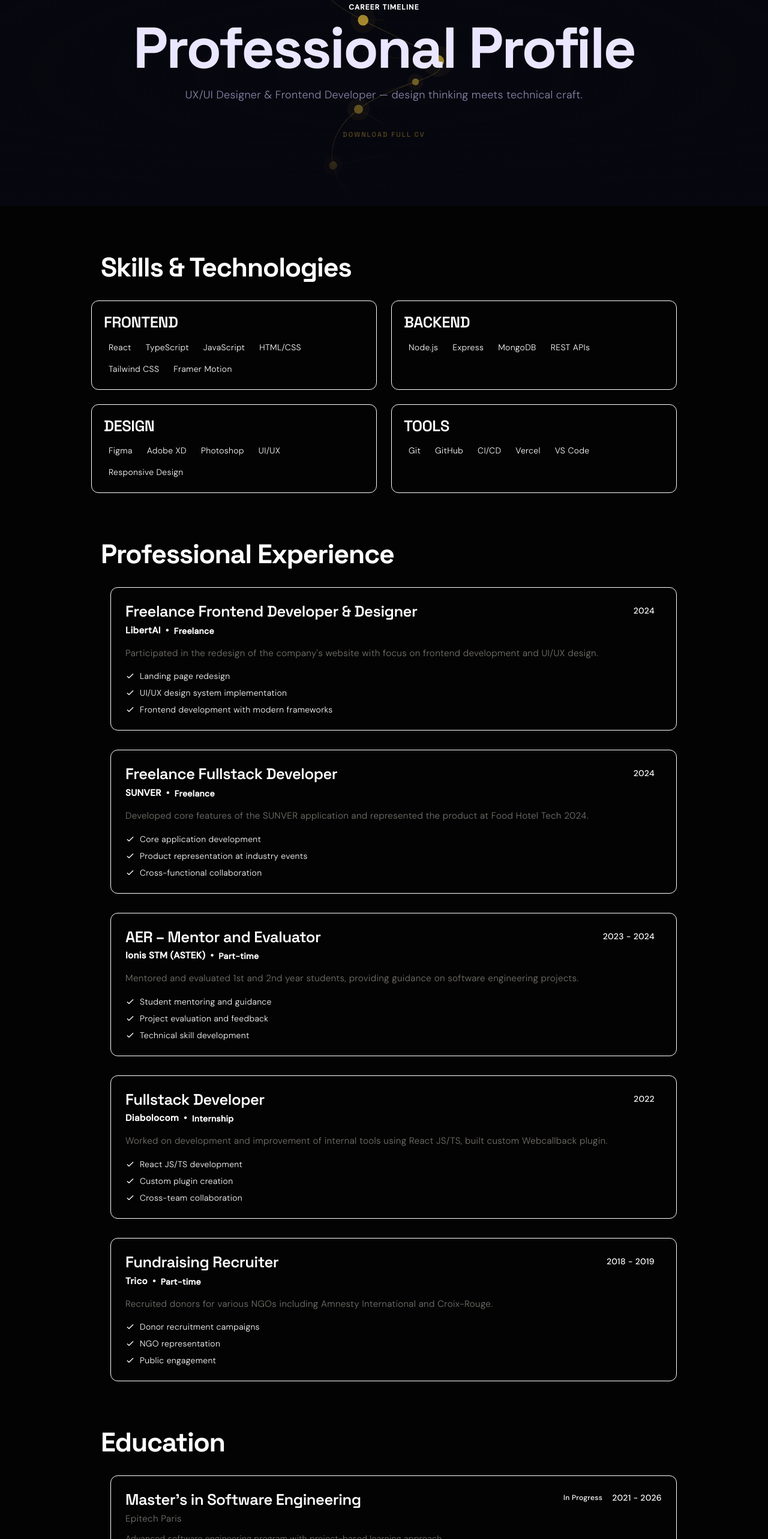
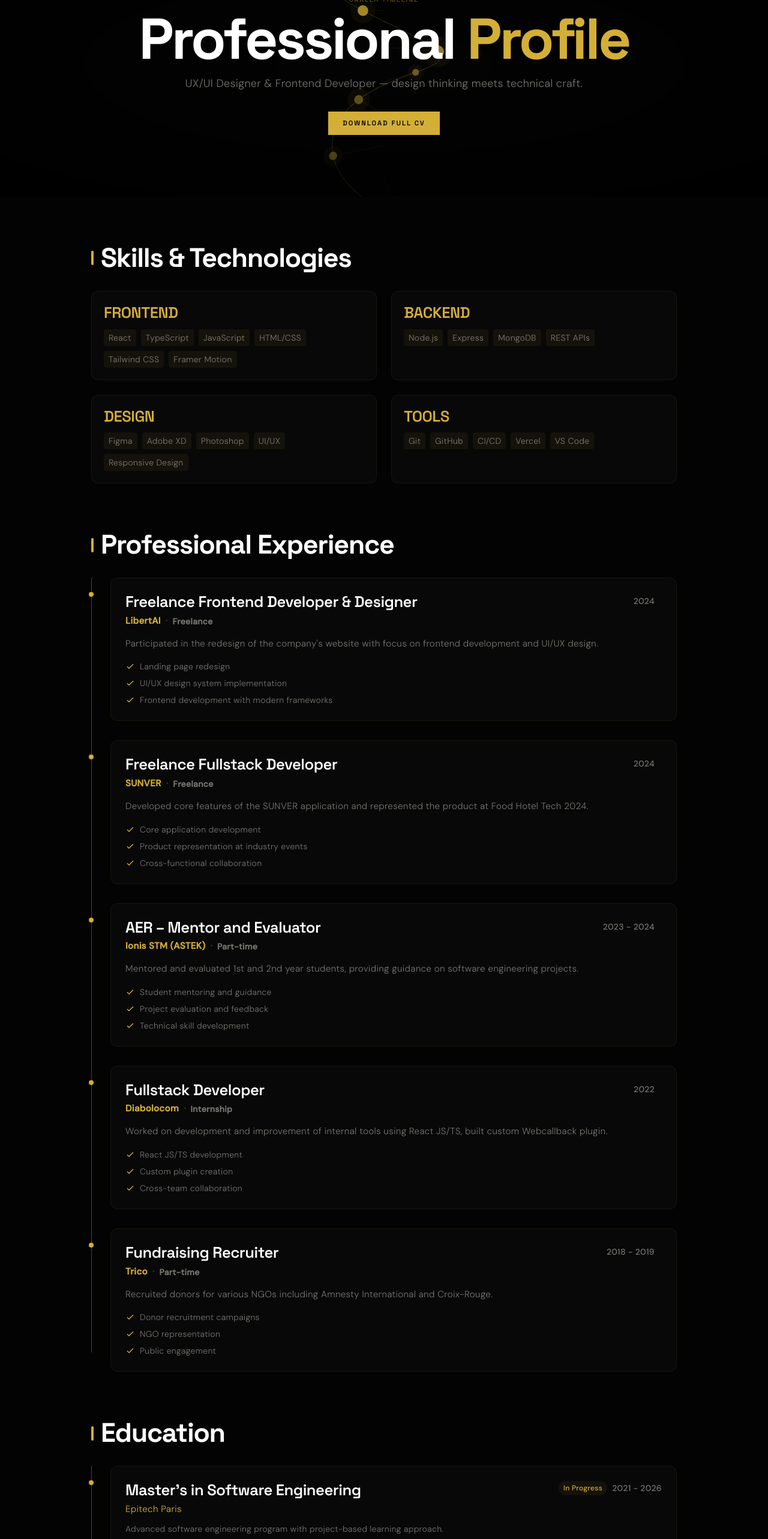
Before and after one commit to Tomi-Tom/Tomfolio, a React (Vite) app: page /resume in a window 1280 px wide. Shown: the part 160-2726 px from the top of the page at 60% size. Built offline with nearby package versions, Linux system fonts and the light colour scheme.

Commit message:
style: rework Resume page to Void & Gold design

```diff
--- a/src/pages/Resume.tsx
+++ b/src/pages/Resume.tsx
@@ -1,8 +1,7 @@
 import { ReactElement } from 'react'
 import { motion } from 'framer-motion'
-import Layout from '../components/Layout'
+import { PageLayout } from '../layouts/PageLayout'
 import CV_file from '../assets/CV_TOM BARITEAU-PETER_EN.pdf'
-import Button from '../components/Custom/Button'
 import SceneResume from '../components/Three/SceneResume'
 
 export default function Resume(): ReactElement {
@@ -152,17 +151,17 @@ export default function Resume(): ReactElement {
   }
 
   return (
-    <Layout>
+    <PageLayout>
       {/* ── Three.js Hero ── */}
-      <section className="relative h-[55vh] min-h-[400px] flex items-center justify-center overflow-hidden" style={{ background: '#07070F' }}>
+      <section className="relative h-[55vh] min-h-[400px] flex items-center justify-center overflow-hidden" style={{ background: 'var(--color-void)' }}>
         <SceneResume />
         <div
           className="absolute inset-0 pointer-events-none"
-          style={{ background: 'radial-gradient(ellipse 70% 60% at 50% 50%, transparent 20%, rgba(7,7,15,0.75) 100%)', zIndex: 1 }}
+          style={{ background: 'radial-gradient(ellipse 70% 60% at 50% 50%, transparent 20%, rgba(0,0,0,0.75) 100%)', zIndex: 1 }}
         />
         <div
           className="absolute bottom-0 left-0 right-0 h-32 pointer-events-none"
-          style={{ background: 'linear-gradient(to bottom, transparent, #07070F)', zIndex: 2 }}
+          style={{ background: 'linear-gradient(to bottom, transparent, var(--color-void))', zIndex: 2 }}
         />
         <motion.div
           className="relative text-center px-6 z-10"
@@ -170,52 +169,51 @@ export default function Resume(): ReactElement {
           animate={{ opacity: 1, y: 0 }}
           transition={{ type: 'spring', stiffness: 80, damping: 16, delay: 0.2 }}
         >
-          <div className="text-xs font-semibold text-text-tertiary uppercase tracking-widest mb-3">Career Timeline</div>
-          <h1 className="mb-4 font-bold syne-display" style={{ fontSize: 'clamp(2.8rem, 8vw, 6rem)', color: '#EAE6FF' }}>
-            Professional <span className="brand-tt">Profile</span>
+          <div className="section-label mb-3">Career Timeline</div>
+          <h1 className="mb-4 font-bold display-text" style={{ fontSize: 'clamp(2.8rem, 8vw, 6rem)' }}>
+            Professional <span className="text-gold">Profile</span>
           </h1>
-          <p className="mx-auto max-w-2xl text-lg leading-relaxed mb-8" style={{ color: '#8A85AA' }}>
+          <p className="mx-auto max-w-2xl text-lg leading-relaxed mb-8 text-secondary">
             UX/UI Designer &amp; Frontend Developer — design thinking meets technical craft.
           </p>
           <motion.div whileHover={{ scale: 1.05 }} whileTap={{ scale: 0.95 }}>
-            <Button onClick={handleDownloadCV} variant="primary">
+            <button onClick={handleDownloadCV} className="btn-gold">
               Download Full CV
-            </Button>
+            </button>
           </motion.div>
         </motion.div>
       </section>
 
-      <div className="bg-canvas">
+      <div style={{ background: 'var(--color-void)' }}>
         <motion.div
           className="container max-w-5xl mx-auto px-6 py-20"
           variants={containerVariants}
           initial="hidden"
           animate="visible"
         >
-          {/* spacer — header now in hero */}
-
           {/* Skills Overview */}
           <motion.section className="mb-20" variants={itemVariants}>
-            <h2 className="mb-8 text-2xl font-bold text-text-primary flex items-center gap-3">
-              <div className="w-1 h-6 gradient-primary rounded-full" />
+            <h2 className="mb-8 text-2xl font-bold text-white flex items-center gap-3">
+              <div className="w-1 h-6 rounded-full" style={{ background: 'var(--color-gold)' }} />
               Skills & Technologies
             </h2>
             <div className="grid grid-cols-1 sm:grid-cols-2 gap-6">
               {skills.map((skillGroup, index) => (
                 <motion.div
                   key={index}
-                  className="surface-elevated rounded-xl p-5 border border-text-tertiary/10"
+                  className="void-panel rounded-xl p-5"
                   whileHover={{ y: -4 }}
                   transition={{ type: 'spring', stiffness: 300, damping: 30 }}
                 >
-                  <h3 className="text-sm font-bold text-accent mb-3 uppercase tracking-wider">
+                  <h3 className="text-sm font-bold text-gold mb-3 uppercase tracking-wider">
                     {skillGroup.category}
                   </h3>
                   <div className="flex flex-wrap gap-2">
                     {skillGroup.items.map((skill, i) => (
                       <span
                         key={i}
-                        className="text-sm text-text-secondary px-2 py-1 bg-canvas rounded"
+                        className="text-sm px-2 py-1 rounded"
+                        style={{ color: 'var(--color-text-secondary)', background: 'var(--color-gold-ghost)' }}
                       >
                         {skill}
                       </span>
@@ -228,13 +226,13 @@ export default function Resume(): ReactElement {
 
           {/* Experience */}
           <motion.section className="mb-20" variants={itemVariants}>
-            <h2 className="mb-8 text-2xl font-bold text-text-primary flex items-center gap-3">
-              <div className="w-1 h-6 gradient-primary rounded-full" />
+            <h2 className="mb-8 text-2xl font-bold text-white flex items-center gap-3">
+              <div className="w-1 h-6 rounded-full" style={{ background: 'var(--color-gold)' }} />
               Professional Experience
             </h2>
             <div className="space-y-8 relative">
               {/* Timeline line */}
-              <div className="absolute left-0 top-0 bottom-0 w-px bg-accent/20 hidden md:block" />
+              <div className="absolute left-0 top-0 bottom-0 w-px hidden md:block" style={{ background: 'var(--color-gold-dim)' }} />
 
               {experiences.map((exp, index) => (
                 <motion.div
@@ -243,36 +241,39 @@ export default function Resume(): ReactElement {
                   variants={itemVariants}
                 >
                   {/* Timeline dot */}
-                  <div className="absolute left-[-4px] top-6 w-2 h-2 rounded-full bg-accent hidden md:block" />
+                  <div className="absolute left-[-4px] top-6 w-2 h-2 rounded-full hidden md:block" style={{ background: 'var(--color-gold)' }} />
 
-                  <div className="surface-elevated rounded-xl p-6 border border-text-tertiary/10">
+                  <div className="void-panel rounded-xl p-6">
                     {/* Header row */}
                     <div className="flex flex-col sm:flex-row sm:items-start sm:justify-between gap-2 mb-3">
                       <div>
-                        <h3 className="text-xl font-bold text-text-primary mb-1">
+                        <h3 className="text-xl font-bold text-white mb-1">
                           {exp.role}
                         </h3>
-                        <div className="flex items-center gap-2 text-accent font-semibold">
+                        <div className="flex items-center gap-2 text-gold font-semibold">
                           <span>{exp.company}</span>
-                          <span className="text-text-tertiary">•</span>
-                          <span className="text-sm text-text-secondary">{exp.type}</span>
+                          <span className="text-dim">·</span>
+                          <span className="text-sm text-secondary">{exp.type}</span>
                         </div>
                       </div>
-                      <span className="text-sm font-medium text-text-secondary bg-canvas px-3 py-1 rounded-full whitespace-nowrap">
+                      <span
+                        className="text-sm font-medium px-3 py-1 rounded-full whitespace-nowrap"
+                        style={{ color: 'var(--color-text-secondary)', background: 'var(--color-void-surface)' }}
+                      >
                         {exp.period}
                       </span>
                     </div>
 
                     {/* Description */}
-                    <p className="text-text-secondary mb-4 leading-relaxed">
+                    <p className="text-secondary mb-4 leading-relaxed">
                       {exp.description}
                     </p>
 
                     {/* Achievements */}
                     <div className="space-y-2">
                       {exp.achievements.map((achievement, i) => (
-                        <div key={i} className="flex items-start gap-2 text-sm text-text-secondary">
-                          <svg className="w-4 h-4 mt-0.5 text-accent flex-shrink-0" fill="none" viewBox="0 0 24 24" stroke="currentColor">
+                        <div key={i} className="flex items-start gap-2 text-sm text-secondary">
+                          <svg className="w-4 h-4 mt-0.5 flex-shrink-0 text-gold" fill="none" viewBox="0 0 24 24" stroke="currentColor">
                             <path strokeLinecap="round" strokeLinejoin="round" strokeWidth={2} d="M5 13l4 4L19 7" />
                           </svg>
                           <span>{achievement}</span>
@@ -287,13 +288,13 @@ export default function Resume(): ReactElement {
 
           {/* Education */}
           <motion.section className="mb-20" variants={itemVariants}>
-            <h2 className="mb-8 text-2xl font-bold text-text-primary flex items-center gap-3">
-              <div className="w-1 h-6 gradient-secondary rounded-full" />
+            <h2 className="mb-8 text-2xl font-bold text-white flex items-center gap-3">
+              <div className="w-1 h-6 rounded-full" style={{ background: 'var(--color-gold)' }} />
               Education
             </h2>
             <div className="space-y-6 relative">
               {/* Timeline line */}
-              <div className="absolute left-0 top-0 bottom-0 w-px bg-accent/20 hidden md:block" />
+              <div className="absolute left-0 top-0 bottom-0 w-px hidden md:block" style={{ background: 'var(--color-gold-dim)' }} />
 
               {education.map((edu, index) => (
                 <motion.div
@@ -302,30 +303,32 @@ export default function Resume(): ReactElement {
                   variants={itemVariants}
                 >
                   {/* Timeline dot */}
-                  <div className="absolute left-[-4px] top-6 w-2 h-2 rounded-full bg-accent hidden md:block" />
+                  <div className="absolute left-[-4px] top-6 w-2 h-2 rounded-full hidden md:block" style={{ background: 'var(--color-gold)' }} />
 
-                  <div className="surface-elevated rounded-xl p-6 border border-text-tertiary/10">
+                  <div className="void-panel rounded-xl p-6">
                     <div className="flex flex-col sm:flex-row sm:items-start sm:justify-between gap-2 mb-2">
                       <div>
-                        <h3 className="text-lg font-bold text-text-primary mb-1">
+                        <h3 className="text-lg font-bold text-white mb-1">
                           {edu.degree}
                         </h3>
-                        <p className="text-accent font-semibold">{edu.institution}</p>
+                        <p className="text-gold font-semibold">{edu.institution}</p>
                       </div>
                       <div className="flex items-center gap-2">
-                        <span className={`text-xs font-medium px-2 py-1 rounded-full ${
-                          edu.status === 'In Progress'
-                            ? 'bg-accent/10 text-accent'
-                            : 'bg-text-tertiary/10 text-text-secondary'
-                        }`}>
+                        <span
+                          className="text-xs font-medium px-2 py-1 rounded-full"
+                          style={edu.status === 'In Progress'
+                            ? { background: 'var(--color-gold-ghost)', color: 'var(--color-gold)' }
+                            : { background: 'var(--color-void-surface)', color: 'var(--color-text-secondary)' }
+                          }
+                        >
                           {edu.status}
                         </span>
-                        <span className="text-sm font-medium text-text-secondary">
+                        <span className="text-sm font-medium text-secondary">
                           {edu.year}
                         </span>
                       </div>
                     </div>
-                    <p className="text-sm text-text-secondary leading-relaxed">
+                    <p className="text-sm text-secondary leading-relaxed">
                       {edu.description}
                     </p>
                   </div>
@@ -336,11 +339,11 @@ export default function Resume(): ReactElement {
 
           {/* Contact CTA */}
           <motion.section variants={itemVariants}>
-            <div className="surface-elevated rounded-2xl p-8 text-center border border-accent/20">
-              <h3 className="text-2xl font-bold text-text-primary mb-3">
+            <div className="void-panel rounded-2xl p-8 text-center" style={{ borderColor: 'var(--color-border-active)' }}>
+              <h3 className="text-2xl font-bold text-white mb-3">
                 Let's Work Together
               </h3>
-              <p className="text-text-secondary mb-6 max-w-xl mx-auto">
+              <p className="text-secondary mb-6 max-w-xl mx-auto">
                 Interested in collaborating? I'm available for freelance projects and full-time opportunities.
               </p>
               <div className="flex flex-col sm:flex-row gap-4 justify-center">
@@ -349,24 +352,24 @@ export default function Resume(): ReactElement {
                   whileHover={{ scale: 1.05 }}
                   whileTap={{ scale: 0.95 }}
                 >
-                  <Button onClick={() => {}} variant="primary">
+                  <button className="btn-gold">
                     Get in Touch
-                  </Button>
+                  </button>
                 </motion.a>
                 <motion.a
                   href="mailto:bariteaupeter.tom@gmail.com"
                   whileHover={{ scale: 1.05 }}
                   whileTap={{ scale: 0.95 }}
                 >
-                  <Button onClick={() => {}} variant="outline">
+                  <button className="btn-ghost-gold">
                     Email Me
-                  </Button>
+                  </button>
                 </motion.a>
               </div>
             </div>
           </motion.section>
         </motion.div>
       </div>
-    </Layout>
+    </PageLayout>
   )
 }
```
